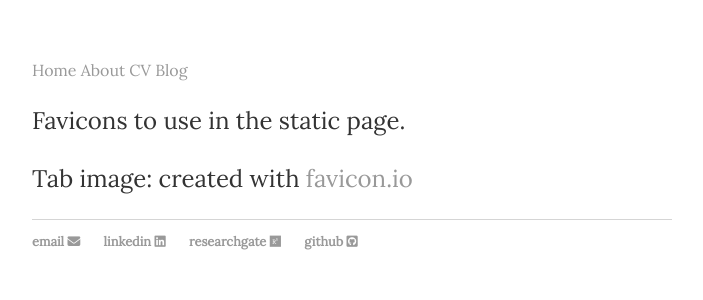
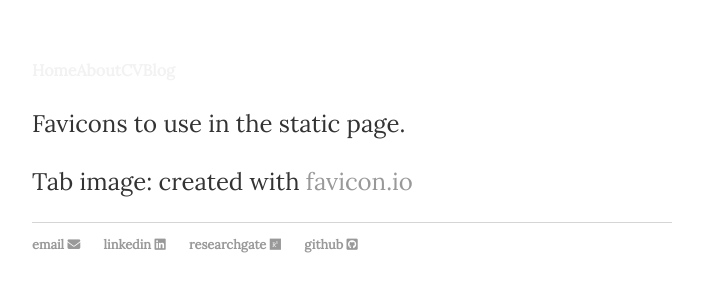
Before and after one commit to finerbrighterlighter/finerbrighterlighter.github.io, a Jekyll site: the page built from icon/readme.md, in a window 1280 px wide. Shown: the top 300 px of the page, without its empty margins (288-991 px from the left). Built offline with Jekyll 4.4.1, drawn with Linux system fonts in a browser that asks for light colours; nearby versions of some CDN libraries; our own code applies the rules of GitHub Pages for plain Markdown files.

Commit message:
Update main.css

```diff
--- a/css/main.css
+++ b/css/main.css
@@ -10,6 +10,31 @@
 .dark-mode {
   background-color: black;
   color: white;
+}
+
+.topnav {
+  background-color: white;
+  overflow: hidden;
+}
+
+.topnav a {
+  float: left;
+  display: block;
+  color: #f2f2f2;
+  text-align: center;
+  padding: 0px;
+  text-decoration: none;
+  font-family: Lora, serif;
+  font-weight: bold;
+  border-bottom: 3px solid transparent;
+}
+
+.topnav a:hover {
+  border-bottom: 3px solid red;
+}
+
+.topnav a.active {
+  border-bottom: 3px solid red;
 }
 
 nav ul, footer ul {
```
